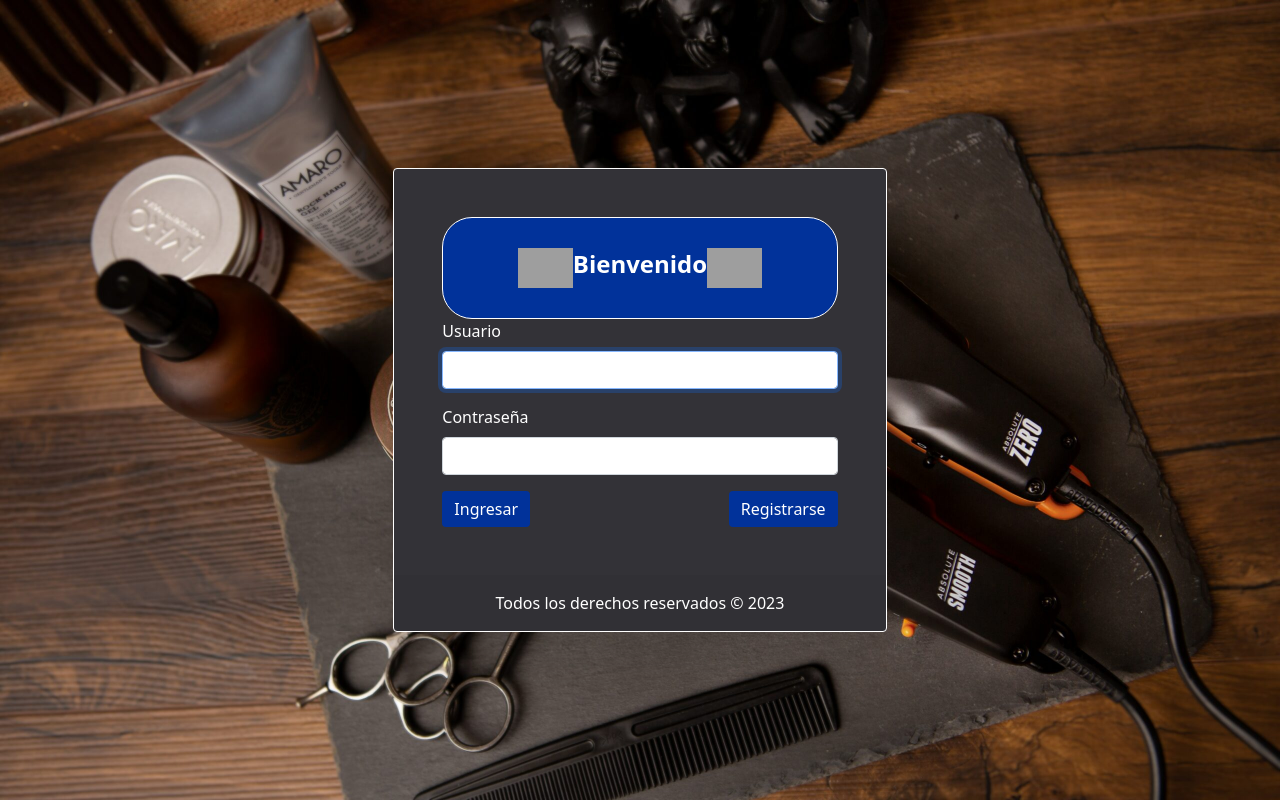
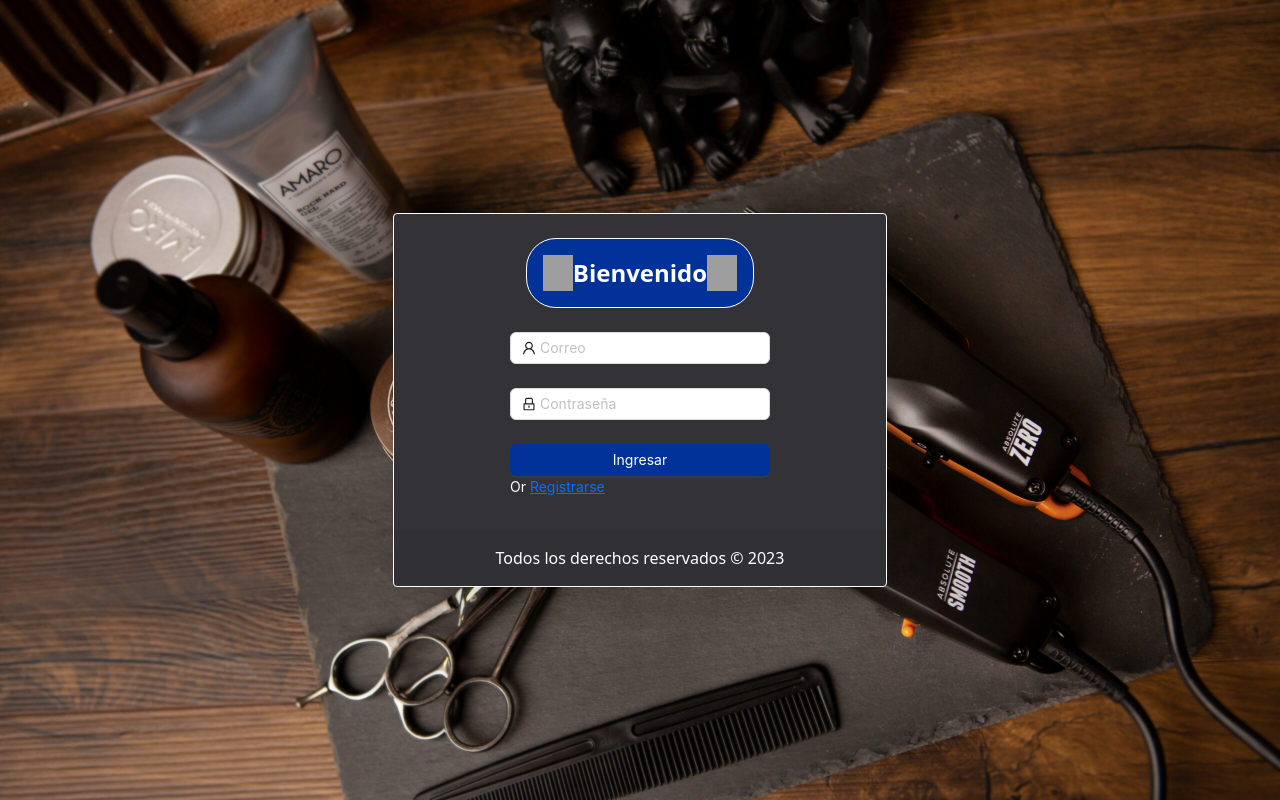
Before and after one commit to Odzen/barber_management_frontend, a React (Vite) app: page / in a window 1280 px wide. Built offline with nearby package versions, Linux system fonts and the light colour scheme; grey boxes are pictures that could not be loaded.

Commit message:
organize login inputs

```diff
--- a/src/security/views/login/index.jsx
+++ b/src/security/views/login/index.jsx
@@ -11,17 +11,20 @@ import {
   Upload,
   DatePicker,
   Spin,
+  Checkbox,
   notification,
   message
 } from 'antd';
 import {
   UploadOutlined,
-  LoadingOutlined
+  LoadingOutlined,
+  LockOutlined,
+  UserOutlined
 } from '@ant-design/icons';
 import icon from '../../../assets/images/icono.png'
 import './login.css'
 import { handleInputChange } from '../../../helpers/handleInputChange';
-import { openNotificationWithIcon } from '../../../helpers/openNotificationWithIcon';
+import { openNotificationWithIcon, } from '../../../helpers/openNotificationWithIcon';
 import { handleSetState } from '../../../helpers/handleSetState';
 import { STATES, ROLES } from "../../../utils/enums"
 import { resetForm } from '../../../helpers/resetForm';
@@ -55,7 +58,7 @@ const LoginView = (/*{ setToken }*/) => {
 
   /*Función para enviar los datos ingresados por el usuario para saber si puede ingresar o no*/
   const handleLoginSubmit = async (e) => {
-    e.preventDefault()
+    // e.preventDefault()
     console.log("login: ", loginUser)
     try {
       setUser(!user)
@@ -114,72 +117,74 @@ const LoginView = (/*{ setToken }*/) => {
     }
   }
 
+  const onFinish = (values) => {
+    console.log('Received values of form: ', values);
+  };
+
   return (
     <>
       <section className='background h-100'>
+
         <div className='h-100'>
           <div className='row g-0 align-items-center justify-content-center h-100 px-5'>
             <div className='col-xxl-3 col-xl-5 col-lg-5 col-md-7 col-sm-9 col-lg-auto sw-lg-70'>
               <div className='card shadow-lg'>
-                <div className='card-body p-5'>
-                  <div className='d-flex justify-content-center align-items-center container-title'>
+                <div className='card-body p-3'>
+                  <div className='d-flex justify-content-center align-items-center'>
+                    <div className='d-flex container-title p-3 m-2'>
                       <img src={icon} className='imgIcon' alt='' />
-                    <h1 className='fs-4 card-title fw-bold'>Bienvenido</h1>
+                      <span className='fs-4 card-title fw-bold'>Bienvenido</span>
                       <img src={icon} className='imgIcon' alt='' />
                     </div>
-                  <form
-                    onSubmit={handleLoginSubmit}
-                    className='needs-validation'
-                    noValidate={true}
-                    autoComplete='off'
-                    aria-label='form-login'
+                  </div>
+                  <div className='d-flex justify-content-center align-items-center m-3'>
+
+                    <Form
+                      name="normal_login"
+                      className="login-form"
+                      initialValues={{ remember: true }}
+                      onFinish={handleLoginSubmit}
                     >
-                    <div className='mb-3'>
-                      <label className='mb-2 text-muted' htmlFor='email'>
-                        Usuario
-                      </label>
-                      <input
-                        id='user'
-                        type='text'
+                      <Form.Item
+                        name="user"
+                        rules={[{ required: true, message: 'Ingresa tu correo!' }]}
+                      >
+                        <Input
+                          prefix={<UserOutlined className="site-form-item-icon" />}
+                          placeholder="Correo"
                           onChange={(event) => handleInputChange(loginUser, setLoginUser, null, null, null, event)}
                           value={loginUser.user}
-                        className='form-control'
                           name='user'
-                        required
-                        autoFocus
                         />
-                      <div className='invalid-feedback'>Usuario inválido</div>
-                    </div>
-                    <div className='mb-3'>
-                      <div className='mb-2 w-100'>
-                        <label className='text-muted' htmlFor='password'>
-                          Contraseña
-                        </label>
-                      </div>
-                      <input
-                        id='password'
-                        type='password'
+                      </Form.Item>
+                      <Form.Item
+                        name="password"
+                        rules={[{ required: true, message: 'Ingresa tu contraseña!' }]}
+                      >
+                        <Input
+                          prefix={<LockOutlined className="site-form-item-icon" />}
+                          type="password"
+                          placeholder="Contraseña"
                           onChange={(event) => handleInputChange(loginUser, setLoginUser, null, null, null, event)}
                           value={loginUser.password}
-                        className='form-control'
                           name='password'
-                        required
                         />
-                      <div className='invalid-feedback'>Contraseña es requirida</div>
-                    </div>
-                    <div className='d-flex align-items-center justify-content-between'>
-                      <button type='submit' className='btn btn-primary'>
-                        <i className='bi bi-box-arrow-in-right'></i> Ingresar
-                      </button>
-
-                      <button type="button" className='btn btn-primary' onClick={() => handleSetState(true, setModelRegister)}>
-                        <i className='bi bi-box-arrow-in-right'></i> Registrarse
-                      </button>
-                    </div>
+                      </Form.Item>
+                      <Form.Item style={{ color: 'white', marginBottom: '0' }}>
+                        <Button
+                          type="primary"
+                          htmlType="submit"
+                          className="login-form-button btn-primary"
+                          disabled={user ? true : false}>
+                          Ingresar
+                        </Button>
+                        Or <a className='' onClick={() => handleSetState(true, setModelRegister)}>Registrarse</a>
+                      </Form.Item>
                       <div className={user ? "text-center mt-3" : "loading"}>
                         <Spin indicator={<LoadingOutlined style={{ fontSize: 24 }} spin />} />
                       </div>
-                  </form>
+                    </Form>
+                  </div>
                 </div>
                 <div className='card-footer py-3 border-0'>
                   <div className='text-center text-white'>
@@ -196,7 +201,7 @@ const LoginView = (/*{ setToken }*/) => {
         open={modelRegister}
         title="Registrar cliente"
         onCancel={() => handleSetState(false, setModelRegister)}
-        width="11a00px"
+        width="75vw"
         footer={[
         ]}
       >
@@ -214,7 +219,7 @@ const LoginView = (/*{ setToken }*/) => {
             openNotificationWithIcon(notification, type, message, description)
           }}
         >
-          <Row className='col-12 d-flex flex-column align-items-center'>
+          <Row className='col-12 col-md-12 d-flex flex-column align-items-center'>
             <div className='d-flex justify-content-center'>
               <Col span={12} className="m-3">
                 <Form.Item
@@ -295,7 +300,7 @@ const LoginView = (/*{ setToken }*/) => {
 
                 <Form.Item
                   name="birthDate"
-                  label="Fecha de nacimineto"
+                  label="Fecha de nacimiento"
                   rules={[{ required: true, message: "Este campo es obligatorio" }]}
                   className="d-flex flex-column">
                   <DatePicker
@@ -311,7 +316,7 @@ const LoginView = (/*{ setToken }*/) => {
                   getValueFromEvent={(event) => normFile(event)}
                   // onChange={getUrl}s
                   rules={[{ required: true, message: "Este campo es obligatorio" }]}
-                  className="d-flex flex-column">
+                  className="d-flex text-center">
                   <Upload
                     beforeUpload={async (file) => {
                       const notImage =
--- a/src/security/views/login/login.css
+++ b/src/security/views/login/login.css
@@ -17,6 +17,7 @@
 
 .card-title {
   color: white !important;
+  margin-bottom: 0 !important;
 }
 
 .text-muted,
@@ -35,16 +36,33 @@
 }
 
 .container-title {
-  padding: 30px 15px;
   background-color: #01329a;
   border-radius: 30px;
   border: 1px solid white !important;
 }
 
 .imgIcon {
-  width: 15%;
+  width: 30px;
 }
 
 .loading {
   display: none;
 }
+
+.register_btn {
+  cursor: pointer;
+  color: blue;
+}
+
+.login-form {
+  max-width: 300px;
+}
+.login-form-forgot {
+  float: right;
+}
+.ant-col-rtl .login-form-forgot {
+  float: left;
+}
+.login-form-button {
+  width: 100%;
+}
```
Lines whose indentation alone changed are shown as unchanged.
